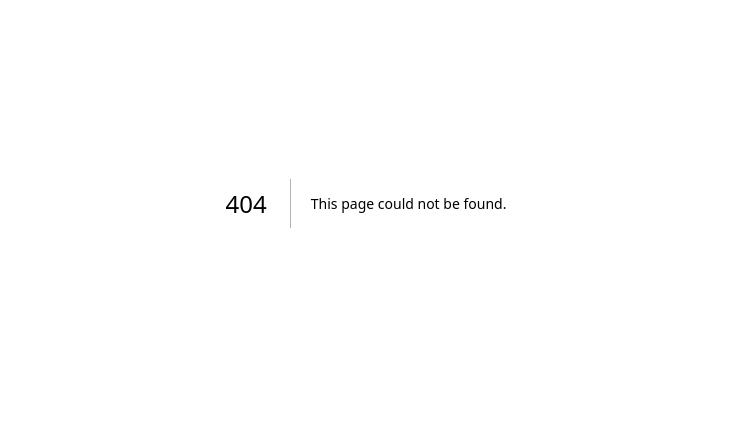
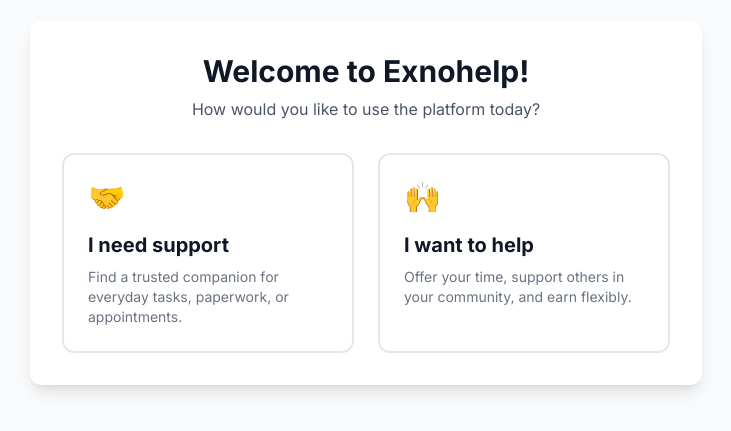
Before and after one commit to ayberkince/exnohelp-mobile, a Next.js app: page /onboarding in a window 1280 px wide. Before the commit this address had no page. Shown: the part 197-628 px from the top of the page, without its empty margins (274-1005 px from the left). Built offline with nearby package versions, Linux system fonts and the light colour scheme.

Commit message:
Exnohelp Day 3: Client/Supporter Pages

```diff
--- /dev/null
+++ b/app/api/auth/[...nextauth]/route.ts
@@ -0,0 +1,43 @@
+import NextAuth from "next-auth";
+import CredentialsProvider from "next-auth/providers/credentials";
+
+const handler = NextAuth({
+  secret: process.env.NEXTAUTH_SECRET,
+  providers: [
+    CredentialsProvider({
+      name: "Email and Password",
+      credentials: {
+        email: { label: "Email", type: "email", placeholder: "hello@exnohelp.com" },
+        password: { label: "Password", type: "password" }
+      },
+      async authorize(credentials) {
+        if (credentials?.email === "test@exnohelp.com" && credentials?.password === "password") {
+          return { id: "1", name: "Test User", email: "test@exnohelp.com", role: "CLIENT" };
+        }
+        return null;
+      }
+    })
+  ],
+  pages: {
+    signIn: '/login',
+  },
+  session: {
+    strategy: "jwt",
+  },
+  callbacks: {
+    async jwt({ token, user }) {
+      if (user) {
+        token.role = (user as any).role;
+      }
+      return token;
+    },
+    async session({ session, token }) {
+      if (session.user) {
+        (session.user as any).role = token.role;
+      }
+      return session;
+    }
+  }
+});
+
+export { handler as GET, handler as POST };
--- /dev/null
+++ b/app/onboarding/page.tsx
@@ -0,0 +1,34 @@
+import Link from 'next/link';
+
+export default function OnboardingPage() {
+  return (
+    <div className="min-h-screen flex items-center justify-center bg-gray-50 p-4">
+      <div className="max-w-2xl w-full bg-white rounded-xl shadow-lg p-8 text-center">
+        <h1 className="text-3xl font-bold text-gray-900 mb-2">Welcome to Exnohelp!</h1>
+        <p className="text-gray-600 mb-8">How would you like to use the platform today?</p>
+
+        <div className="grid md:grid-cols-2 gap-6">
+          {/* Client Option */}
+          <Link
+            href="/client"
+            className="block p-6 border-2 border-gray-200 rounded-xl hover:border-blue-500 hover:shadow-md transition-all text-left"
+          >
+            <div className="text-3xl mb-4">🤝</div>
+            <h2 className="text-xl font-bold text-gray-900 mb-2">I need support</h2>
+            <p className="text-gray-500 text-sm">Find a trusted companion for everyday tasks, paperwork, or appointments.</p>
+          </Link>
+
+          {/* Helper Option */}
+          <Link
+            href="/helper"
+            className="block p-6 border-2 border-gray-200 rounded-xl hover:border-green-500 hover:shadow-md transition-all text-left"
+          >
+            <div className="text-3xl mb-4">🙌</div>
+            <h2 className="text-xl font-bold text-gray-900 mb-2">I want to help</h2>
+            <p className="text-gray-500 text-sm">Offer your time, support others in your community, and earn flexibly.</p>
+          </Link>
+        </div>
+      </div>
+    </div>
+  );
+}
--- a/middleware.ts
+++ b/middleware.ts
@@ -1,7 +1,30 @@
-export { default } from "next-auth/middleware";
+import { withAuth } from "next-auth/middleware";
+import { NextResponse } from "next/server";
 
-// This tells NextAuth WHICH pages to lock down.
-// Anyone can visit the homepage and /login, but these folders require a session:
+export default withAuth(
+  function middleware(req) {
+    const token = req.nextauth.token;
+    const path = req.nextUrl.pathname;
+
+    // The Smart Routing Logic:
+    // If they hit /onboarding but already have a role, skip the choice and redirect them!
+    if (path.startsWith("/onboarding") && token?.role) {
+      if (token.role === "CLIENT") {
+        return NextResponse.redirect(new URL("/client", req.url));
+      }
+      if (token.role === "HELPER") {
+        return NextResponse.redirect(new URL("/helper", req.url));
+      }
+    }
+  },
+  {
+    pages: {
+      signIn: "/login", // Keep sending unauthenticated people to the front door
+    },
+  }
+);
+
+// Lock down these folders
 export const config = {
   matcher: [
     "/client/:path*",
```
